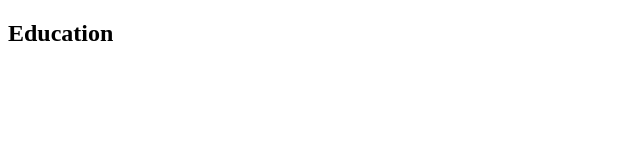
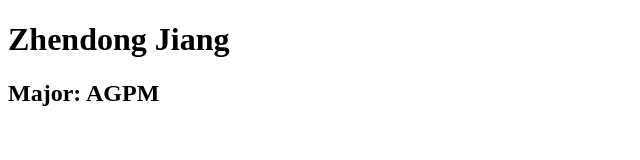
Before and after one commit to Elcruzd/art101, a plain HTML site: page index.html in a window 1280 px wide. Shown: the whole page, without its empty margins (0-640 px from the left). Drawn offline with Linux system fonts and the light colour scheme.

Commit message:
Update index.html

```diff
--- a/index.html
+++ b/index.html
@@ -6,8 +6,10 @@
 </head>
 <body>
 	<main>
-		<div class = "education">
-			<h2>Education</h2>
+		<div class = "biograph">
+			<h1>Zhendong Jiang</h1>
+		<div class = "major">
+			<h2>Major: AGPM</h2>
 	</main>
 
 
```
